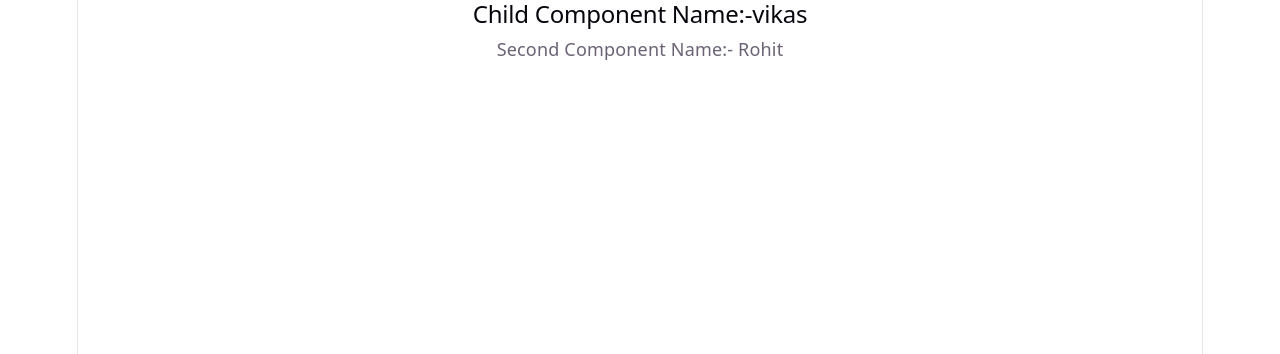
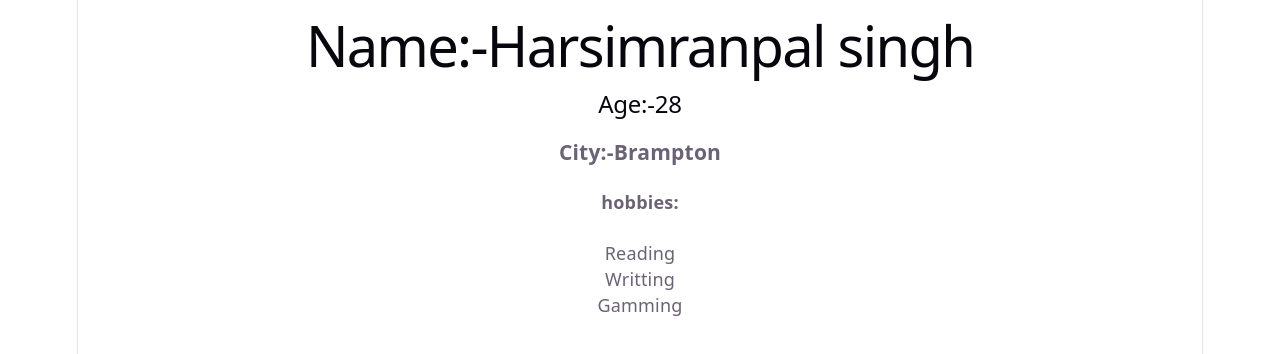
Before and after one commit to Harsimran141/ReactPractice, a React (Vite) app in the folder SecondApp/: page / in a window 1280 px wide. Shown: the top 354 px of the page. Built offline with nearby package versions, Linux system fonts and the light colour scheme.

Commit message:
Add Hobby component for displaying user details and hobbies

```diff
--- a/SecondApp/src/App.jsx
+++ b/SecondApp/src/App.jsx
@@ -1,15 +1,15 @@
-import ChildCom from "./ChildCom";
+import Hobby from "./Hobby";
 
 function App(){
-  const name = "Jarmanjir singh";
-  const age = 28;
+  let hobbys = ["Reading","Writting","Gamming"];
   return(
     <div>
-
-    {/* <ChildCom name={name} age={age}/> */}
-    {/* <ChildCom person={{name:"Kumar Sonu", age:28}}/> */}
-    <ChildCom person={["vikas","Rohit"]} />
+      <Hobby name="Harsimranpal singh"
+              age={28}
+              city="Brampton"
+              hobbies={hobbys}
+      />
     </div>
-  )
+  );
 }
 export default App;
--- /dev/null
+++ b/SecondApp/src/Hobby.jsx
@@ -0,0 +1,14 @@
+const Hobby = ({name,age,city,hobbies}) => {
+    return(
+<div>
+    <h1>Name:-{name}</h1>
+    <h2>Age:-{age}</h2>
+    <h3>City:-{city}</h3>
+    <h4>hobbies:</h4>
+   {hobbies.map((hobby,index)=>(
+    <p key={index}>{hobby}</p>
+   ))}
+</div>
+    )
+}
+export default Hobby;
```
